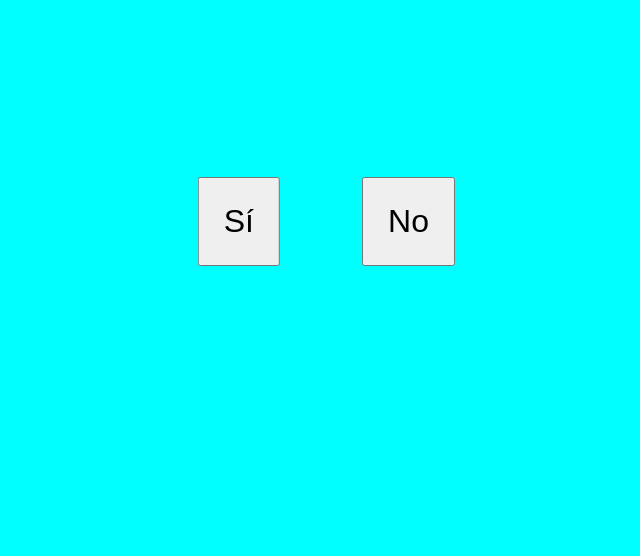
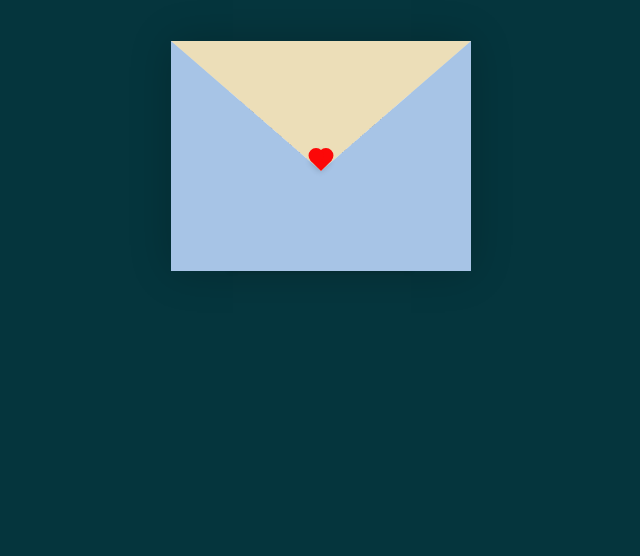
Before and after one commit to adonaypep21/adonaypep21.github.io, a plain HTML site: page index.html in a window 1280 px wide. Shown: the part 244-800 px from the top of the page, without its empty margins (319-959 px from the left). Drawn offline with Linux system fonts and the light colour scheme.

Commit message:
Add files via upload

```diff
--- a/index.html
+++ b/index.html
@@ -1,18 +1,41 @@
 <!DOCTYPE html>
-<html lang="es">
+<html lang="en">
 <head>
     <meta charset="UTF-8">
+    <meta http-equiv="X-UA-Compatible" content="IE=edge">
     <meta name="viewport" content="width=device-width, initial-scale=1.0">
-    <title>Declaracion</title>
-    <link rel="stylesheet" href="estilo.css">
+    <title>CSS Envelope + Letter (Open/Close on Click)</title>
+    <link rel="stylesheet" href="./style.css">
 </head>
 <body>
-    <div class="contenedor">
-        <p>¿Quieres ser mi novia?</p>
-        <button id="yesBtn">Sí</button>
-        <button id="noBtn">No</button>
+    <div class="container">
+        <div class="envelope-wrapper">
+            <div class="envelope">
+                <div class="letter">
+                    <div class="text">
+                        <strong>PRINCESA SABES ALGO:</strong>
+                        <p>
+                            Quiero decirte que me gustas, me encantas y me facinas
+                            demasiado eres unica, perfecta para mis ojos, me haces
+                            sentir muchas emociones muy lindas que nadie me habia
+                            podido hacerme sentir. Puedo decir que estoy enamorado
+                            de absolutamente todo de ti, siempre haz sido y seras tú
+                            y nadie mas puede hacerme cambiar de opinion. Te amo
+                            como no tienes una idea. Sabes que siempre voy a estar
+                            para ti y para escucharte mi amada te quiero muchisimo.
+                            ---Para mi preciosa Aida---
+                        </p>
+                    </div>
+                </div>
+            </div>
+            <div class="heart"></div>
+        </div>
     </div>
-    <script src="index.js"></script>
-
+    <script>
+        const envelope = document.querySelector('.envelope-wrapper');
+        envelope.addEventListener('click', () => {
+            envelope.classList.toggle('flap');
+        });
+    </script>
 </body>
 </html>
--- /dev/null
+++ b/style.css
@@ -0,0 +1,115 @@
+:root{
+    --primary: #fff;
+    --bg-color: rgb(5, 53, 61);
+    --bg-envelope-color: #f5edd1;
+    --envelope-tab: #ecdeb8;
+    --envelope-cover: #a7c4e6;
+    --shadow-color: rgba(0, 0, 0, 0.2);
+    --txt-color: #444;
+    --heart-color: rgb(252, 8, 8);
+  }
+  body{
+    margin: 0;
+    padding: 0;
+    box-sizing: border-box;
+    background: var(--bg-color);
+    display: flex;
+    align-items: center;
+    justify-content: center;
+  }
+  .container {
+    height: 100vh;
+    display: grid;
+    place-items: center;
+  }
+  .container > .envelope-wrapper {
+    background: var(--bg-envelope-color);
+    box-shadow: 0 0 40px var(--shadow-color);
+  }
+  .envelope-wrapper > .envelope {
+    position: relative;
+    width: 300px;
+    height: 230px;
+  }
+  .envelope-wrapper > .envelope::before {
+    content: "";
+    position: absolute;
+    top: 0;
+    z-index: 2;
+    border-top: 130px solid var(--envelope-tab);
+    border-right: 150px solid transparent;
+    border-left: 150px solid transparent;
+    transform-origin: top;
+    transition: all 0.5s ease-in-out 0.7s;
+  }
+  .envelope-wrapper > .envelope::after {
+    content: "";
+    position: absolute;
+    z-index: 2;
+    width: 0px;
+    height: 0px;
+    border-top: 130px solid transparent;
+    border-right: 150px solid var(--envelope-cover);
+    border-bottom: 100px solid var(--envelope-cover);
+    border-left: 150px solid var(--envelope-cover);
+  }
+  .envelope > .letter {
+    position: absolute;
+    right: 20%;
+    bottom: 0;
+    width: 54%;
+    height: 80%;
+    background: var(--primary);
+    text-align: center;
+    transition: all 1s ease-in-out;
+    box-shadow: 0 0 5px var(--shadow-color);
+    padding: 20px 10px;
+  }
+
+  .envelope > .letter > .text {
+    font-family: 'Gill Sans', 'Gill Sans MT', Binner Poster, 'Trebuchet MS', sans-serif;
+    color: var(--txt-color);
+    text-align: left;
+    font-size: 7px;
+  }
+  .heart {
+    position: absolute;
+    top: 50%;
+    left: 50%;
+    width: 15px;
+    height: 15px;
+    background: var(--heart-color);
+    z-index: 4;
+    transform: translate(-50%, -20%) rotate(45deg);
+    transition: transform 0.5s ease-in-out 1s;
+    box-shadow: 0 1px 6px var(--shadow-color);
+    cursor: pointer;
+  }
+  .heart:before,
+  .heart:after {
+    content: "";
+    position: absolute;
+    width: 15px;
+    height: 15px;
+    background-color: var(--heart-color);
+    border-radius: 50%;
+  }
+  .heart:before {
+    top: -7.5px;
+  }
+  .heart:after {
+    right: 7.5px;
+  }
+  .flap > .envelope:before {
+    transform: rotateX(180deg);
+    z-index: 0;
+  }
+  .flap > .envelope > .letter {
+    bottom: 100px;
+    transform: scale(1.5);
+    transition-delay: 1s;
+  }
+  .flap > .heart {
+    transform: rotate(90deg);
+    transition-delay: 0.4s;
+  }
```
